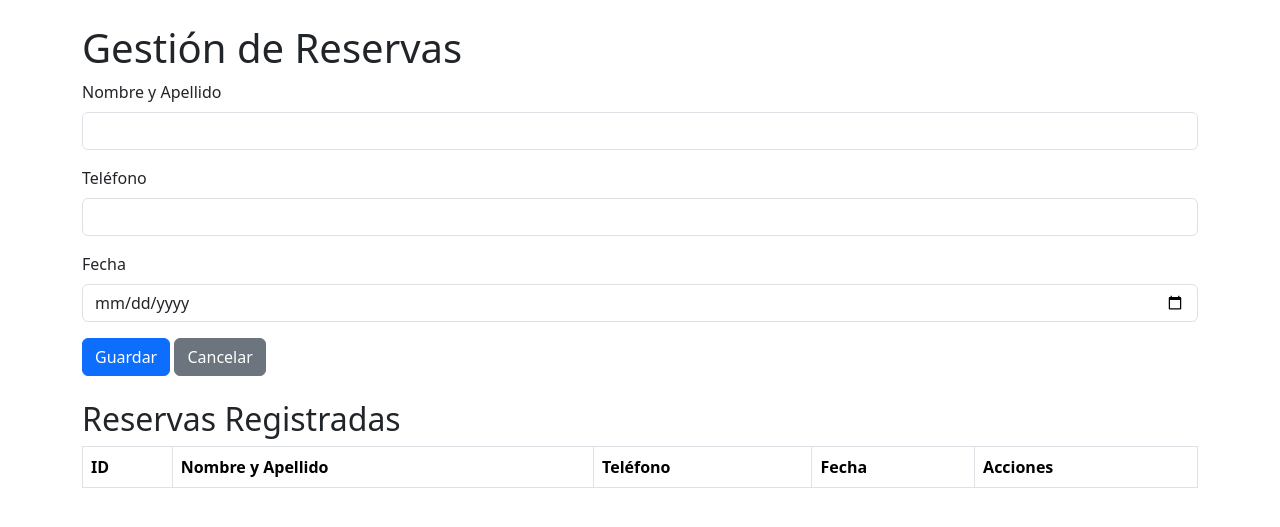
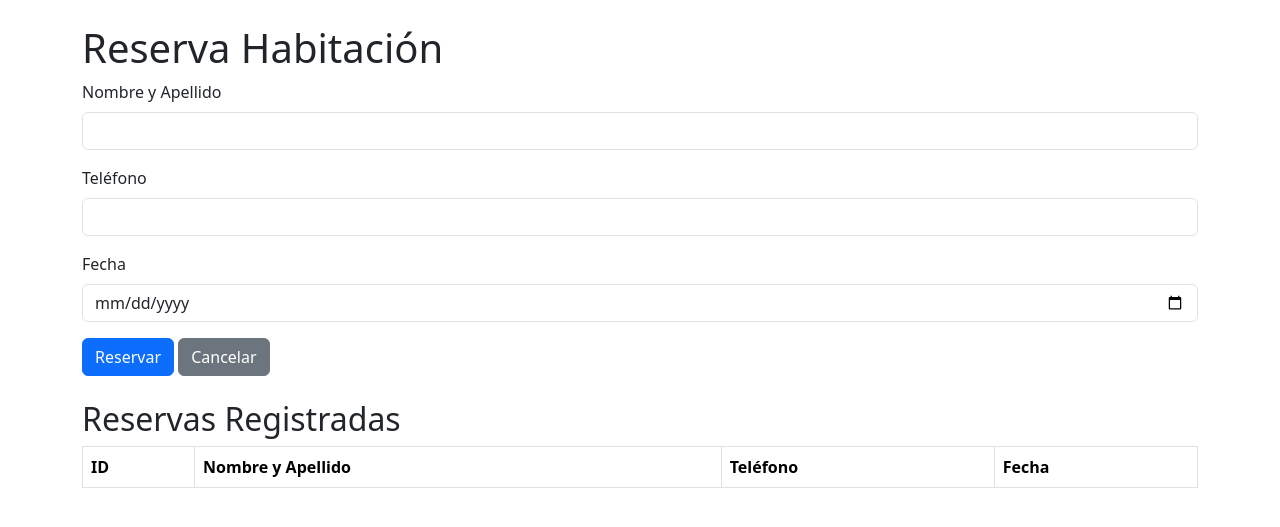
Before and after one commit to Cesar9911/Flask7BJulioMacias, a Flask app: page / in a window 1280 px wide. Shown: the top 527 px of the page. Run offline with Flask 3, Linux system fonts and the light colour scheme; data that the repository does not hold is empty.

Commit message:
Update app.html

```diff
--- a/templates/app.html
+++ b/templates/app.html
@@ -3,13 +3,13 @@
 <head>
     <meta charset="UTF-8">
     <meta name="viewport" content="width=device-width, initial-scale=1.0">
-    <title>Gestión de Reservas</title>
+    <title>Reserva Habitación</title>
     <link href="https://cdn.jsdelivr.net/npm/bootstrap@5.3.3/dist/css/bootstrap.min.css" rel="stylesheet">
     <script src="https://code.jquery.com/jquery-3.7.1.min.js"></script>
 </head>
 <body>
     <div class="container mt-4">
-        <h1>Gestión de Reservas</h1>
+        <h1>Reserva Habitación</h1>
 
         <!-- Formulario para agregar/editar reserva -->
         <form id="frmReserva" method="post">
@@ -26,7 +26,7 @@
                 <label for="fecha" class="form-label">Fecha</label>
                 <input type="date" id="fecha" name="fecha" class="form-control" required>
             </div>
-            <button type="submit" class="btn btn-primary">Guardar</button>
+            <button type="submit" class="btn btn-primary">Reservar</button>
             <button type="reset" class="btn btn-secondary">Cancelar</button>
         </form>
 
@@ -39,7 +39,6 @@
                     <th>Nombre y Apellido</th>
                     <th>Teléfono</th>
                     <th>Fecha</th>
-                    <th>Acciones</th>
                 </tr>
             </thead>
             <tbody id="tbodyReservas"></tbody>
@@ -58,10 +57,6 @@
                             <td>${reserva.Nombre_Apellido}</td>
                             <td>${reserva.Telefono}</td>
                             <td>${reserva.Fecha}</td>
-                            <td>
-                                <button class="btn btn-info btn-editar" data-id="${reserva.Id_Reserva}">Editar</button>
-                                <button class="btn btn-danger btn-eliminar" data-id="${reserva.Id_Reserva}">Eliminar</button>
-                            </td>
                         </tr>
                     `);
                 });
```
